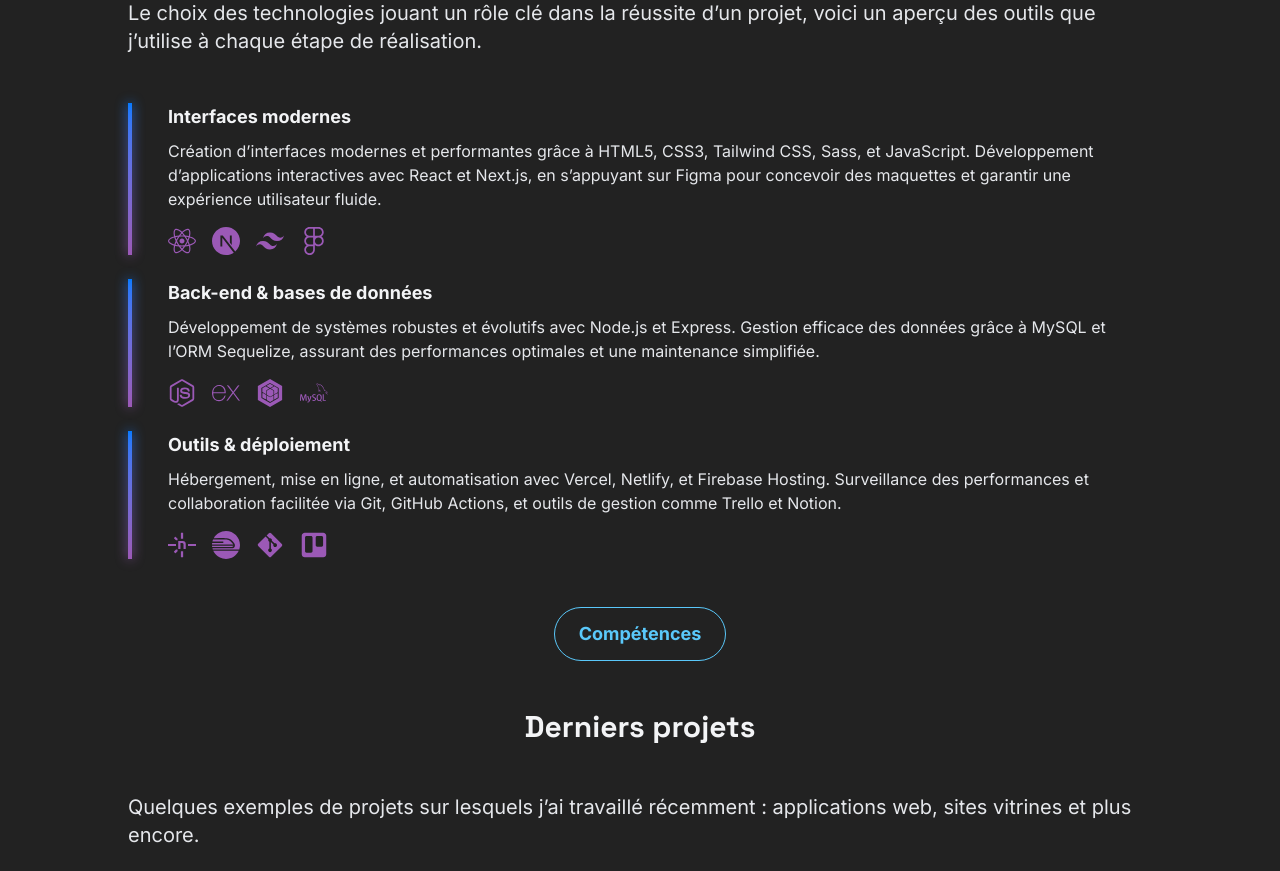
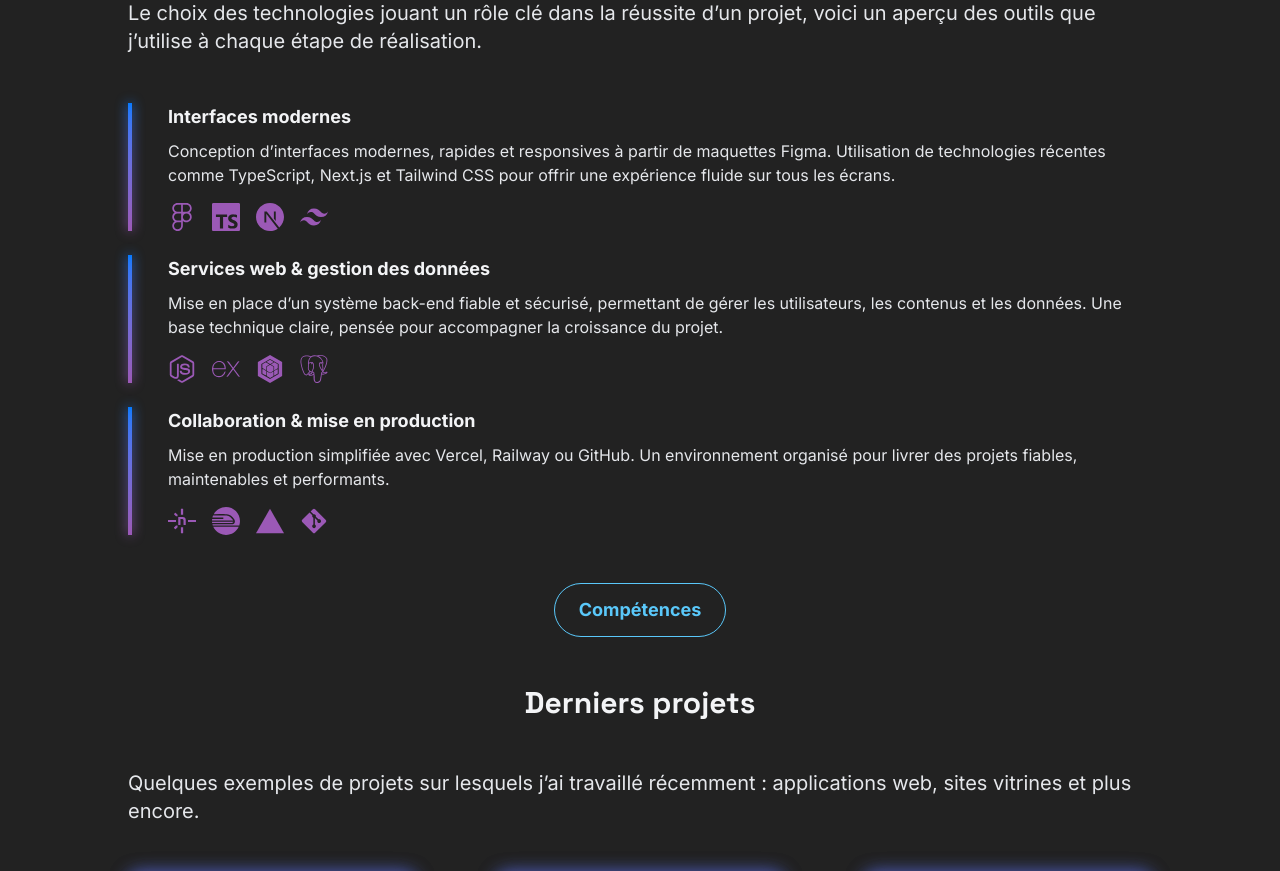
Before and after one commit to julienlisita/portfolio-react, a React (Vite) app: page / in a window 1280 px wide. Shown: the part 2460-3331 px from the top of the page. Built offline with nearby package versions, Linux system fonts and the light colour scheme.

Commit message:
chore(hompage): update tech stack descriptions for clarity and tone

```diff
--- a/src/components/home/SkillsPreview.jsx
+++ b/src/components/home/SkillsPreview.jsx
@@ -4,18 +4,21 @@ import HomeSection from "./HomeSection";
 import {
   FaReact,
   FaNodeJs,
+  FaJsSquare,
+
+  FaGitAlt,
   FaFigma,
-  FaGitAlt,
-  FaTrello,
 } from "react-icons/fa";
 import {
+  SiTypescript,
   SiTailwindcss,
   SiNextdotjs,
   SiRailway,
   SiExpress,
-  SiMysql,
+  SiPostgresql,
   SiNetlify,
   SiSequelize,
+  SiVercel,
 } from "react-icons/si";
 import SkillCard from "../common/SkillCard";
 
@@ -23,36 +26,36 @@ export default function SkillesPreview() {
 
     const skillsData = [
     {
-      title: "Interfaces modernes",
+      title: " Interfaces modernes ",
       description:
-        "Création d’interfaces modernes et performantes grâce à HTML5, CSS3, Tailwind CSS, Sass, et JavaScript. Développement d’applications interactives avec React et Next.js, en s’appuyant sur Figma pour concevoir des maquettes et garantir une expérience utilisateur fluide.",
+        "Conception d’interfaces modernes, rapides et responsives à partir de maquettes Figma. Utilisation de technologies récentes comme TypeScript, Next.js et Tailwind CSS pour offrir une expérience fluide sur tous les écrans.",
       icons: [
-        <FaReact key="react" />,
+        <FaFigma key="Figma" />,
+        <SiTypescript key="typescript"/>,
         <SiNextdotjs key="next"/>,
         <SiTailwindcss key="tailwind" />,
-        <FaFigma key="figma"/>
       ],
     },
     {
-      title: "Back-end & bases de données",
+      title: "Services web & gestion des données",
       description:
-        "Développement de systèmes robustes et évolutifs avec Node.js et Express. Gestion efficace des données grâce à MySQL et l’ORM Sequelize, assurant des performances optimales et une maintenance simplifiée.",
+        "Mise en place d’un système back-end fiable et sécurisé, permettant de gérer les utilisateurs, les contenus et les données. Une base technique claire, pensée pour accompagner la croissance du projet.",
       icons: [
         <FaNodeJs key="node" />,
         <SiExpress key="express" />,
         <SiSequelize key="sequelize" />,
-        <SiMysql key="mysql" />,
+        <SiPostgresql key="postgres" />,
       ],
     },
     {
-      title: "Outils & déploiement",
+      title: "Collaboration & mise en production",
       description:
-        "Hébergement, mise en ligne, et automatisation avec Vercel, Netlify, et Firebase Hosting. Surveillance des performances et collaboration facilitée via Git, GitHub Actions, et outils de gestion comme Trello et Notion.",
+        "Mise en production simplifiée avec Vercel, Railway ou GitHub. Un environnement organisé pour livrer des projets fiables, maintenables et performants.",
       icons: [
         <SiNetlify key="netlify" />,
-         <SiRailway key="railway" />,
+        <SiRailway key="railway" />,
+        <SiVercel key="vercel" />,
         <FaGitAlt key="git" />,
-        <FaTrello key="trello" />,
       ],
     },
   ];
```
